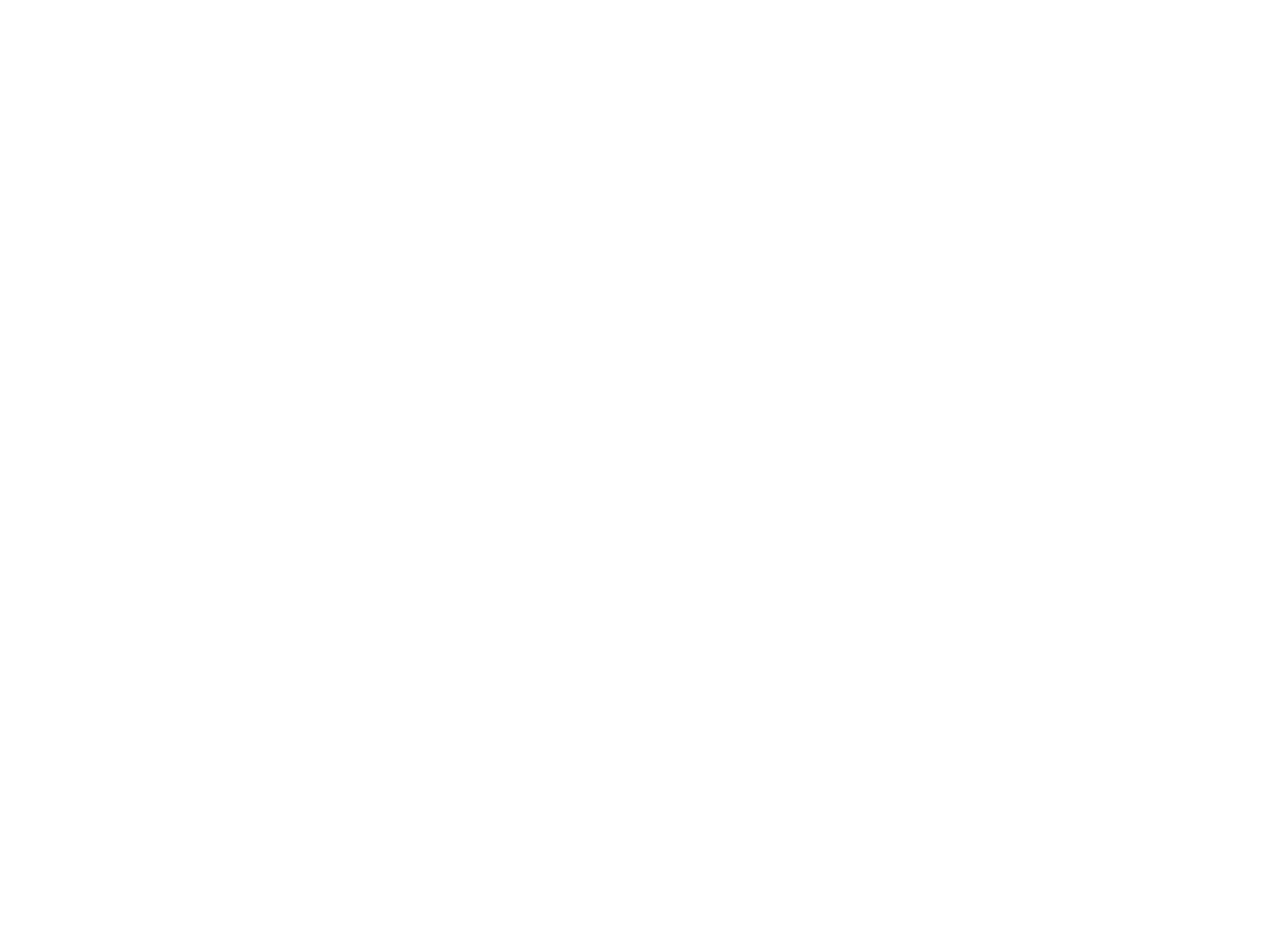
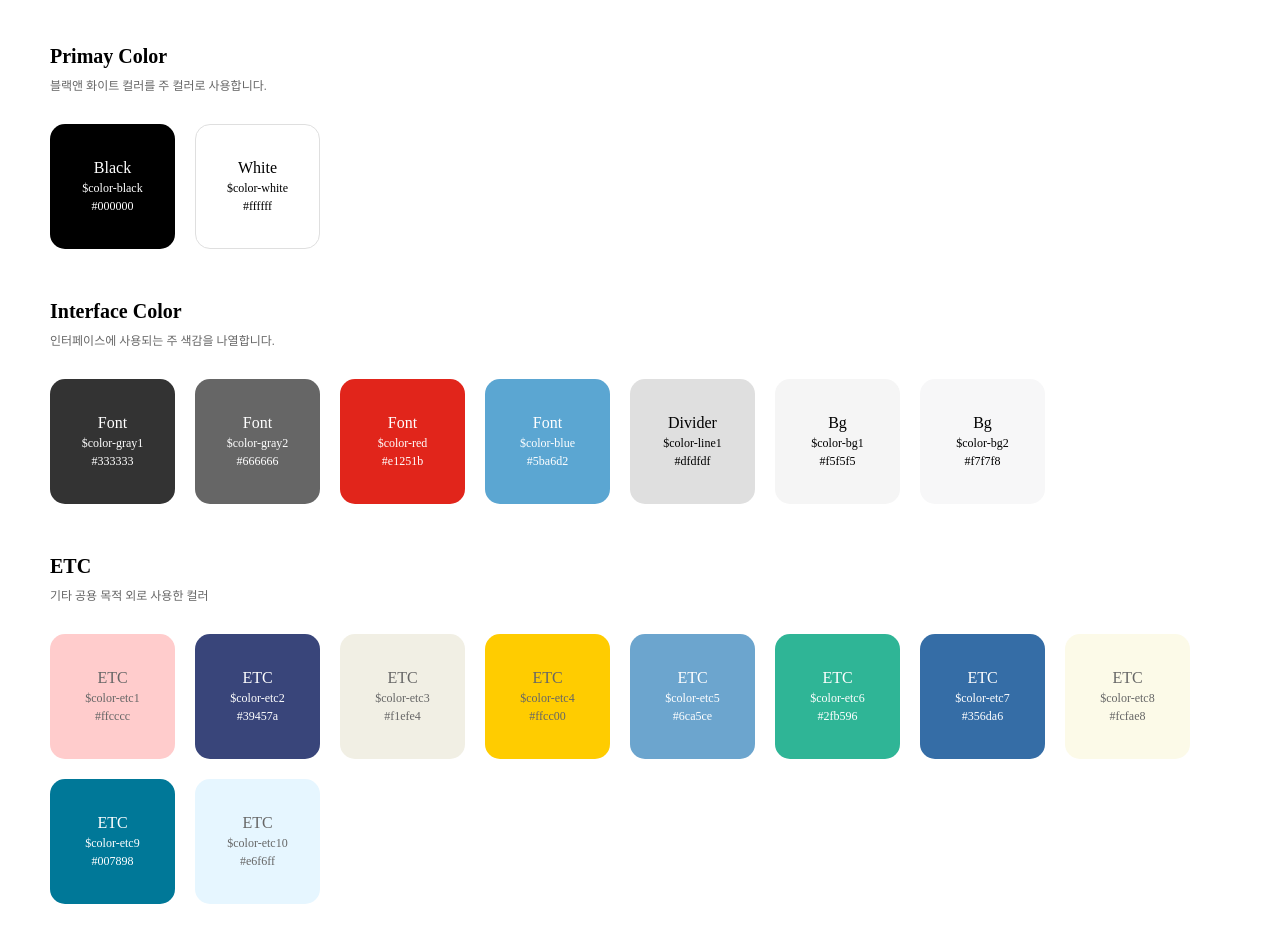
Before and after one commit to yerivv/pj-front, a Next.js app: page /guide/element/color in a window 1280 px wide. Shown: the part 240-1182 px from the top of the page. Before the commit the page ends 1035 px from the top, so only its background shows below. Built offline with nearby package versions, Linux system fonts and the light colour scheme.

Commit message:
color, history

```diff
--- a/component/BackButton.jsx
+++ b/component/BackButton.jsx
@@ -3,11 +3,14 @@
 const BackButton = () => {
   const router = useRouter();
   const currentURL = router.asPath;
-
   console.log('asPath : ',currentURL);
 
   const handelHistoryBack = () => {
-    router.back();
+    if(currentURL == '/order/success') {
+      router.replace('/');
+    } else {
+      router.back();
+    }
   }
   return (
     <button onClick={handelHistoryBack}>이전화면</button>
--- a/component/Layout/Layout.jsx
+++ b/component/Layout/Layout.jsx
@@ -18,7 +18,7 @@
 
   return(
     <>
-    <HeadMeta title={pageName} description={`${pageName.split(".")[0]}.`} />
+    <HeadMeta title={pageName + `- 대한항공 기내면세점`} description={`${pageName.split(".")[0]}.`} />
     <div className="wrap">
       {isGuidePath ? <GuideHeader pageName={pageName} /> : (isKcndPath ? <KcndHeader pageName={pageName} /> : <BasicHeader pageName={pageName} />)}
       <main className={pageType}>
--- a/constants/pathList.js
+++ b/constants/pathList.js
@@ -2,4 +2,7 @@
   '/': '메인',
   '/guide': '가이드',
   '/guide/element/color': 'color',
+
+  '/cart': '장바구니',
+  '/order/order': '주문서작성',
 }
--- a/pages/guide/element/color.jsx
+++ b/pages/guide/element/color.jsx
@@ -1,16 +1,137 @@
 const ElementColor = () => {
   return (
+    <>
+    <h3>Color system</h3>
     <div className="ele-color">
-      <h3>Basic</h3>
+      <h4>Primay Color</h4>
+      <p className="summary">블랙앤 화이트 컬러를 주 컬러로 사용합니다.</p>
       <ul>
-        <li><i className="chip"></i>Default</li>
-        <li><i className="chip"></i>Default</li>
-        <li><i className="chip"></i>Default</li>
-        <li><i className="chip"></i>Default</li>
-        <li><i className="chip"></i>Default</li>
-        <li><i className="chip"></i>Default</li>
+        <li className="black">
+          <div>Black</div>
+          <div className="small">$color-black</div>
+          <div className="small">#000000</div>
+        </li>
+        <li className="white">
+          <div>White</div>
+          <div className="small">$color-white</div>
+          <div className="small">#ffffff</div>
+        </li>
       </ul>
     </div>
+    <div className="ele-color">
+      <h4>Interface Color</h4>
+      <p className="summary">인터페이스에 사용되는 주 색감을 나열합니다.</p>
+      <ul>
+        <li className="gray1">
+          <div>Font</div>
+          <div className="small">$color-gray1</div>
+          <div className="small">#333333</div>
+        </li>
+        <li className="gray2">
+          <div>Font</div>
+          <div className="small">$color-gray2</div>
+          <div className="small">#666666</div>
+        </li>
+        <li className="red">
+          <div>Font</div>
+          <div className="small">$color-red</div>
+          <div className="small">#e1251b</div>
+        </li>
+        <li className="blue">
+          <div>Font</div>
+          <div className="small">$color-blue</div>
+          <div className="small">#5ba6d2</div>
+        </li>
+        <li className="line1">
+          <div>Divider</div>
+          <div className="small">$color-line1</div>
+          <div className="small">#dfdfdf</div>
+        </li>
+        <li className="bg1">
+          <div>Bg</div>
+          <div className="small">$color-bg1</div>
+          <div className="small">#f5f5f5</div>
+        </li>
+        <li className="bg2">
+          <div>Bg</div>
+          <div className="small">$color-bg2</div>
+          <div className="small">#f7f7f8</div>
+        </li>
+      </ul>
+    </div>
+    <div className="ele-color">
+      <h4>ETC</h4>
+      <p className="summary">기타 공용 목적 외로 사용한 컬러</p>
+      <ul>
+        <li className="etc1">
+          <div>ETC</div>
+          <div className="small">$color-etc1</div>
+          <div className="small">#ffcccc</div>
+        </li>
+        <li className="etc2">
+          <div>ETC</div>
+          <div className="small">$color-etc2</div>
+          <div className="small">#39457a</div>
+        </li>
+        <li className="etc3">
+          <div>ETC</div>
+          <div className="small">$color-etc3</div>
+          <div className="small">#f1efe4</div>
+        </li>
+        <li className="etc4">
+          <div>ETC</div>
+          <div className="small">$color-etc4</div>
+          <div className="small">#ffcc00</div>
+        </li>
+        <li className="etc5">
+          <div>ETC</div>
+          <div className="small">$color-etc5</div>
+          <div className="small">#6ca5ce</div>
+        </li>
+        <li className="etc6">
+          <div>ETC</div>
+          <div className="small">$color-etc6</div>
+          <div className="small">#2fb596</div>
+        </li>
+        <li className="etc7">
+          <div>ETC</div>
+          <div className="small">$color-etc7</div>
+          <div className="small">#356da6</div>
+        </li>
+        <li className="etc8">
+          <div>ETC</div>
+          <div className="small">$color-etc8</div>
+          <div className="small">#fcfae8</div>
+        </li>
+        <li className="etc9">
+          <div>ETC</div>
+          <div className="small">$color-etc9</div>
+          <div className="small">#007898</div>
+        </li>
+        <li className="etc10">
+          <div>ETC</div>
+          <div className="small">$color-etc10</div>
+          <div className="small">#e6f6ff</div>
+        </li>
+      </ul>
+    </div>
+    {/* <div className="ele-color">
+      <h4>GrayScale</h4>
+      <p className="summary">Gray 컬러</p>
+      <ul>
+        <li className="black">
+          <div>Black</div>
+          <div className="small">$color-black</div>
+          <div className="small">#000000</div>
+        </li>
+        <li className="white">
+          <div>White</div>
+          <div className="small">$color-white</div>
+          <div className="small">#ffffff</div>
+        </li>
+      </ul>
+    </div> */}
+    </>
   )
 }
 
--- a/styles/abstracts/_variables.scss
+++ b/styles/abstracts/_variables.scss
@@ -11,8 +11,16 @@
 
 $color-line1: #dfdfdf;
 
-$point-default: #5ba6d2;
-$point-jinair: #2fb596;
+$color-etc1: #ffcccc;
+$color-etc2: #39457a;
+$color-etc3: #f1efe4;
+$color-etc4: #ffcc00;
+$color-etc5: #6ca5ce;
+$color-etc6: #2fb596;
+$color-etc7: #356da6;
+$color-etc8: #fcfae8;
+$color-etc9: #007898;
+$color-etc10: #e6f6ff;
 
 // font
 $font-default-url : '/static/fonts/Pretendard';
--- a/styles/pages/_guide.scss
+++ b/styles/pages/_guide.scss
@@ -1,21 +1,124 @@
 .guide-content {
   padding: 50px;
+  h3 {
+    margin-bottom: 50px;
+    font: {
+      size: 39px;
+      weight: 700;
+    }
+  }
+  h4 {
+    font: {
+      size: 20px;
+      weight: 700;
+    }
+  }
+  .summary {
+    margin-top: 10px;
+    color: $color-gray2;
+    font: {
+      size: 12px;
+    }
+  }
   .ele-color {
-    display: flex;
-    h3 {
-      flex-shrink: 0;
-      width: 180px;
-    }
     ul {
       flex-grow: 1;
       display: flex;
       flex-wrap: wrap;
       gap: 20px;
+      margin-top: 30px;
       li {
-        width: 15%;
+        display: inline-flex;
+        flex-direction: column;
+        justify-content: center;
+        align-items: center;
+        gap: 3px;
+        width: 125px;
+        height: 125px;
+        @include border-radius(basic);
+        background-color: beige;
+        text-align: center;
+        .small {
+          font-size: 1.2rem;
+        }
+        &.black {
+          background-color: $color-black;
+          color: $color-white;
+        }
+        &.white {
+          border: 1px solid $color-line1;
+          background-color: $color-white;
+        }
+        &.gray1 {
+          background-color: $color-gray1;
+          color: $color-white;
+        }
+        &.gray2 {
+          background-color: $color-gray2;
+          color: $color-white;
+        }
+        &.red {
+          background-color: $color-red;
+          color: $color-white;
+        }
+        &.blue {
+          background-color: $color-blue;
+          color: $color-white;
+        }
+        &.line1 {
+          background-color: $color-line1;
+        }
+        &.bg1 {
+          background-color: $color-bg1;
+        }
+        &.bg2 {
+          background-color: $color-bg2;
+        }
+        &.etc1 {
+          background-color: $color-etc1;
+          color: $color-gray2;
+        }
+        &.etc2 {
+          background-color: $color-etc2;
+          color: $color-white;
+        }
+        &.etc3 {
+          background-color: $color-etc3;
+          color: $color-gray2;
+        }
+        &.etc4 {
+          background-color: $color-etc4;
+          color: $color-gray2;
+        }
+        &.etc5 {
+          background-color: $color-etc5;
+          color: $color-white;
+        }
+        &.etc6 {
+          background-color: $color-etc6;
+          color: $color-white;
+        }
+        &.etc7 {
+          background-color: $color-etc7;
+          color: $color-white;
+        }
+        &.etc8 {
+          background-color: $color-etc8;
+          color: $color-gray2;
+        }
+        &.etc9 {
+          background-color: $color-etc9;
+          color: $color-white;
+        }
+        &.etc10 {
+          background-color: $color-etc10;
+          color: $color-gray2;
+        }
+      }
+    }
 
-        background-color: beige;
-      }
+    +.ele-color {
+      margin-top: 50px;
     }
   }
 }
```
Also changed, not shown: pages/cart/index.jsx (+7 -1 lines), pages/order/order.jsx (+7 -1 lines), styles/components/layoutKcnd/_header.scss (+44 -46 lines).
